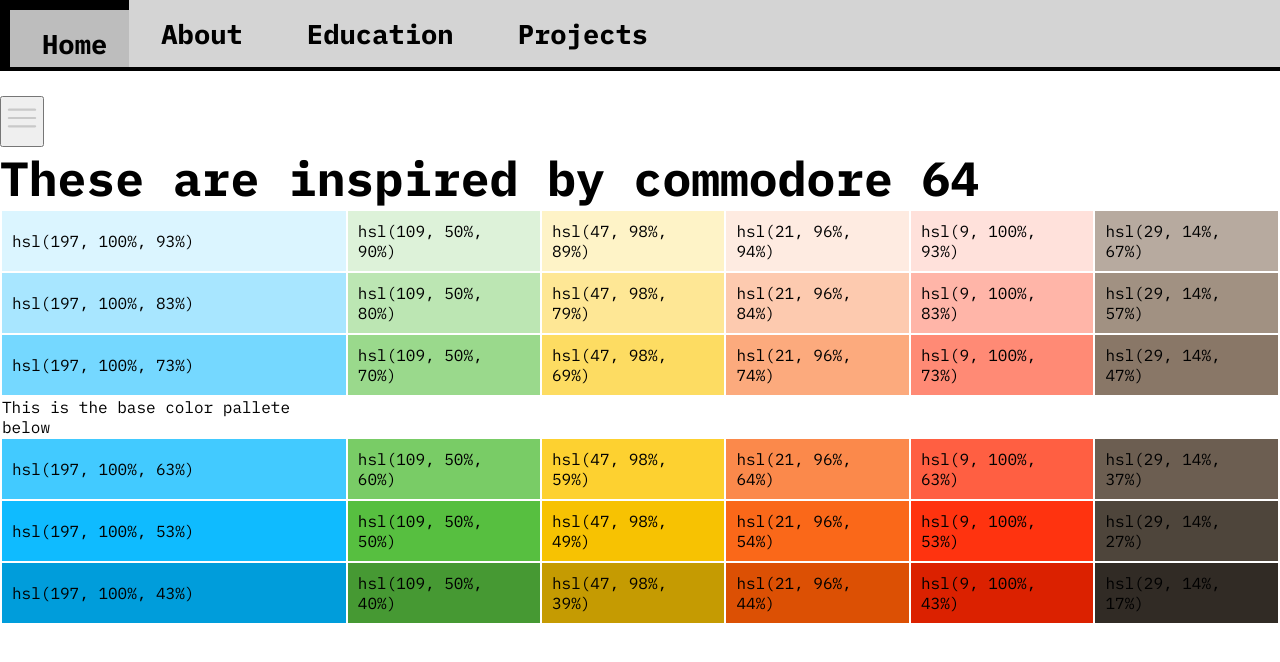
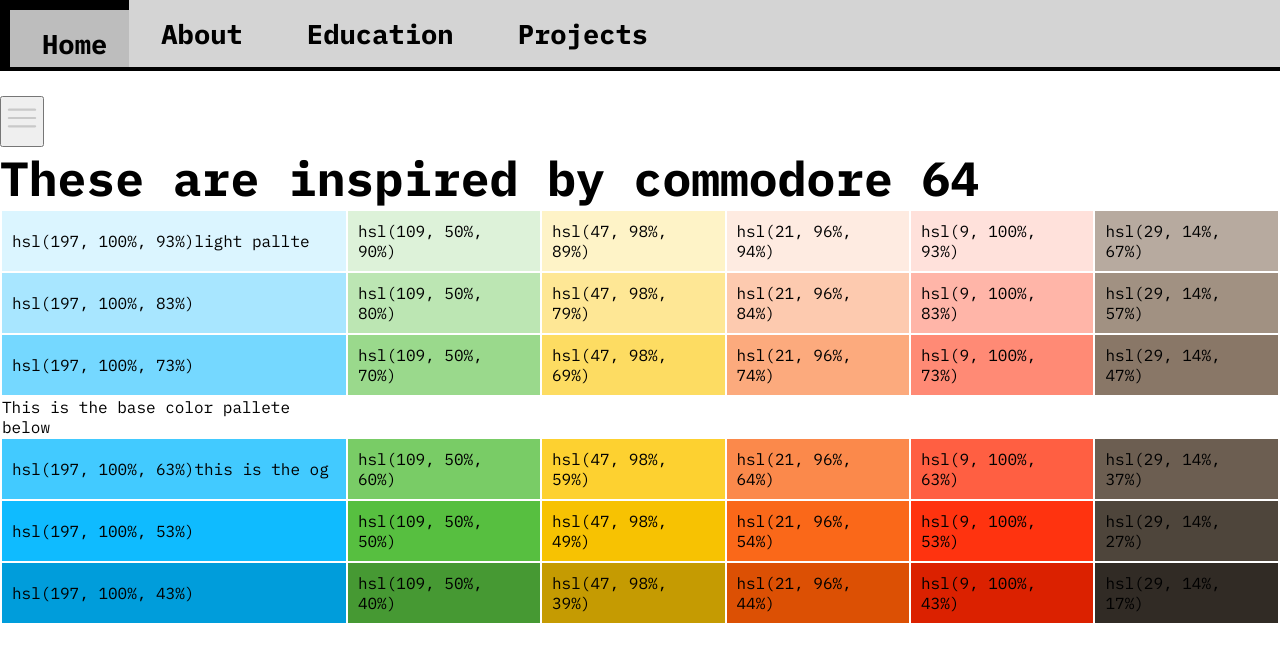
Before and after one commit to TPdkr/tpdkr_sandbox, a React (Vite) app in the folder sandbox/: page /tpdkr_sandbox/com64 in a window 1280 px wide. Shown: the top 662 px of the page. Built offline with nearby package versions, Linux system fonts and the light colour scheme.

Commit message:
now color cell can have extra content

```diff
--- a/sandbox/src/components/ColorCell.jsx
+++ b/sandbox/src/components/ColorCell.jsx
@@ -1,7 +1,8 @@
-export default function ColorCell({ color }) {
+export default function ColorCell({ color, children }) {
   return (
     <td id={color} style={{ backgroundColor: color, padding: "10px" }}>
       {color}
+      {children}
     </td>
   );
 }
--- a/sandbox/src/components/Navbar.jsx
+++ b/sandbox/src/components/Navbar.jsx
@@ -1,4 +1,5 @@
 import styles from "./Navbar.module.css";
+import { Link } from "react-router-dom";
 
 export default function Navbar() {
   return (
--- a/sandbox/src/pages/Com64.jsx
+++ b/sandbox/src/pages/Com64.jsx
@@ -6,7 +6,7 @@
       <h1>These are inspired by commodore 64</h1>
       <table>
         <tr>
-          <ColorCell color="hsl(197, 100%, 93%)"></ColorCell>
+          <ColorCell color="hsl(197, 100%, 93%)">light pallte</ColorCell>
           <ColorCell color="hsl(109, 50%, 90%)"></ColorCell>
           <ColorCell color="hsl(47, 98%, 89%)"></ColorCell>
           <ColorCell color="hsl(21, 96%, 94%)"></ColorCell>
@@ -31,7 +31,7 @@
         </tr>
         <tr>This is the base color pallete below</tr>
         <tr>
-          <ColorCell color="hsl(197, 100%, 63%)"></ColorCell>
+          <ColorCell color="hsl(197, 100%, 63%)">this is the og</ColorCell>
           <ColorCell color="hsl(109, 50%, 60%)"></ColorCell>
           <ColorCell color="hsl(47, 98%, 59%)"></ColorCell>
           <ColorCell color="hsl(21, 96%, 64%)"></ColorCell>
```
